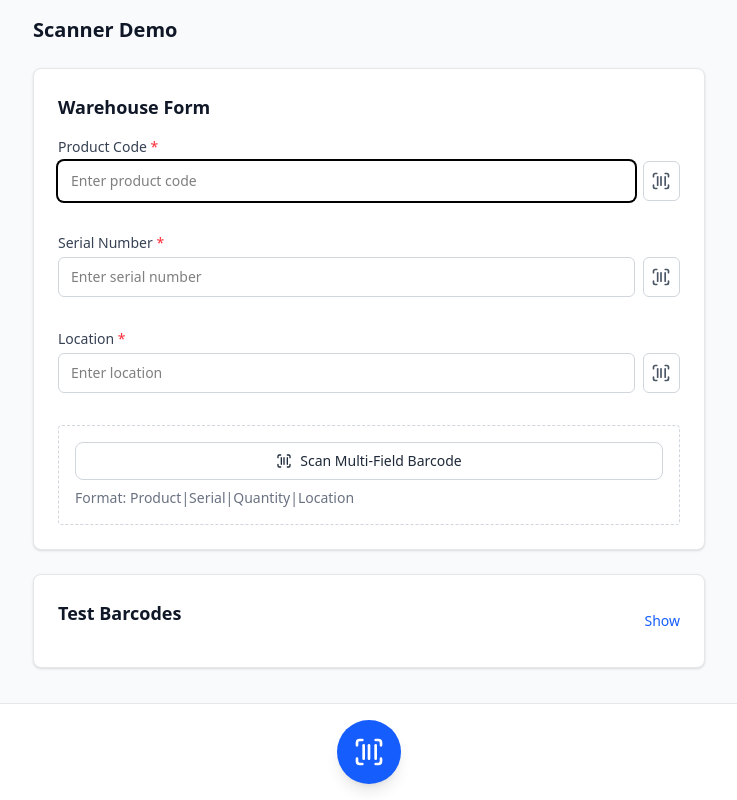
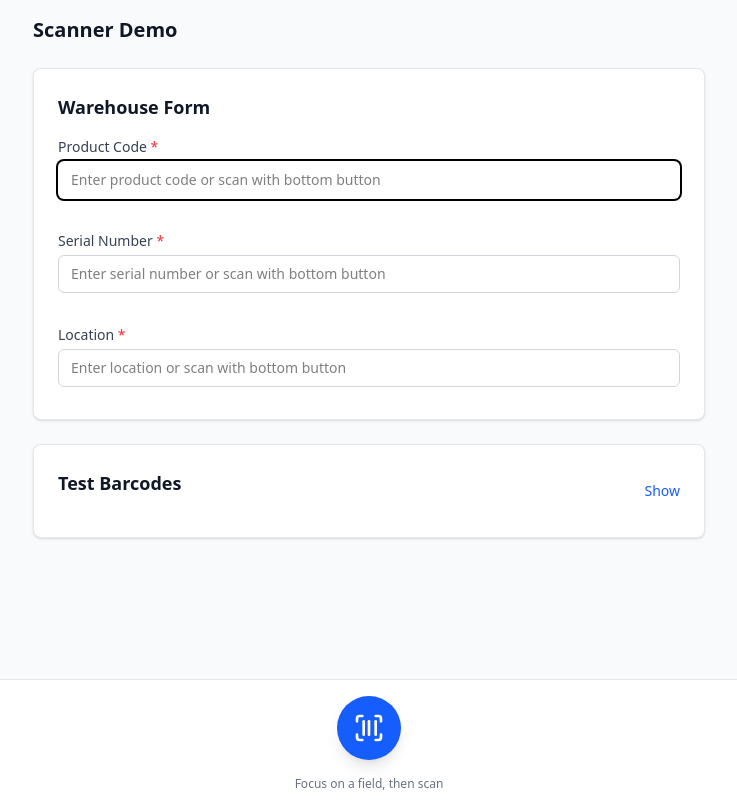
Before and after one commit to railsfactory-vishnuroshan/scanner-poc, a React (Vite) app: page / in a window 1280 px wide. Shown: the whole page, without its empty margins (271-1008 px from the left). Built offline with nearby package versions, Linux system fonts and the light colour scheme.

Commit message:
simplified

```diff
--- a/src/pages/BarcodeScannerDemoPage.tsx
+++ b/src/pages/BarcodeScannerDemoPage.tsx
@@ -1,7 +1,7 @@
 import { XMarkIcon } from '@heroicons/react/24/outline';
 import { zodResolver } from '@hookform/resolvers/zod';
 import * as Dialog from '@radix-ui/react-dialog';
-import { useState, useRef, useEffect, useMemo } from 'react';
+import { useState, useEffect, useCallback, useMemo } from 'react';
 import { useForm } from 'react-hook-form';
 import { z } from 'zod';
 import {Barcode} from '../components/Barcode';
@@ -29,18 +29,8 @@ export function BarcodeScannerDemoPage() {
   const [currentFocusIndex, setCurrentFocusIndex] = useState(0);
   const [showTestBarcodes, setShowTestBarcodes] = useState(false);
 
-  // Form field references for focus management
-  const productCodeRef = useRef<HTMLInputElement>(null);
-  const serialNumberRef = useRef<HTMLInputElement>(null);
-  const locationRef = useRef<HTMLInputElement>(null);
-
-  const fieldRefs = useMemo(() => ({
-    productCode: productCodeRef,
-    serialNumber: serialNumberRef,
-    location: locationRef,
-  }), []);
-
-  const fieldOrder: (keyof DemoFormData)[] = ['productCode', 'serialNumber', 'location'];
+  // Form field references for focus management (simplified)
+  const fieldOrder = useMemo(() => ['productCode', 'serialNumber', 'location'] as (keyof DemoFormData)[], []);
 
   const {
     register,
@@ -57,22 +47,36 @@ export function BarcodeScannerDemoPage() {
     },
   });
 
-  // Focus management functions
-  const focusNextField = () => {
+  // Focus management functions - memoized to prevent infinite loops
+  const updateCurrentFocus = useCallback((fieldName: keyof DemoFormData) => {
+    const index = fieldOrder.indexOf(fieldName);
+    setCurrentFocusIndex(index);
+    console.log('🎯 Focus updated:', fieldName, 'Index:', index);
+  }, [fieldOrder]);
+
+  const focusNextField = useCallback(() => {
     const nextIndex = (currentFocusIndex + 1) % fieldOrder.length;
     const nextField = fieldOrder[nextIndex];
-    fieldRefs[nextField].current?.focus();
+
+    // Find the input element by name and focus it
+    const nextInput = document.querySelector(`input[name="${nextField}"]`) as HTMLInputElement;
+    nextInput?.focus();
+
     setCurrentFocusIndex(nextIndex);
-  };
+    console.log('➡️ Moving to next field:', nextField, 'Index:', nextIndex);
+  }, [currentFocusIndex, fieldOrder]);
 
-  const getCurrentFocusedField = (): keyof DemoFormData => {
-    return fieldOrder[currentFocusIndex];
-  };
+  const getCurrentFocusedField = useCallback((): keyof DemoFormData => {
+    const field = fieldOrder[currentFocusIndex];
+    console.log('📍 Getting current focused field:', field, 'Index:', currentFocusIndex);
+    return field;
+  }, [fieldOrder, currentFocusIndex]);
 
   // Focus first field on mount
   useEffect(() => {
     const timer = setTimeout(() => {
-      productCodeRef.current?.focus();
+      const firstInput = document.querySelector('input[name="productCode"]') as HTMLInputElement;
+      firstInput?.focus();
     }, 100);
     return () => clearTimeout(timer);
   }, []);
@@ -81,62 +85,52 @@ export function BarcodeScannerDemoPage() {
   const sampleBarcodes = [
     {
       value: 'PROD123',
-      label: 'Single Field - Product Code',
-      description: 'Scans into product code field only',
-    },
-    {
-      value: 'PROD123|SN456789|5|ZONE-A',
-      label: 'Multi Field',
-      description: 'Scans into multiple fields: Product|Serial|Quantity|Location',
+      label: 'Product Code Example',
+      description: 'Focus product field and scan',
     },
     {
       value: 'SER987654321',
-      label: 'Single Field - Serial Number',
-      description: 'Scans into serial number field only',
+      label: 'Serial Number Example',
+      description: 'Focus serial field and scan',
     },
     {
       value: 'LOC-B2-SHELF-3',
-      label: 'Single Field - Location',
-      description: 'Scans into location field only',
+      label: 'Location Example',
+      description: 'Focus location field and scan',
+    },
+    {
+      value: 'ABC-XYZ-789',
+      label: 'Generic Barcode',
+      description: 'Can be scanned into any focused field',
     },
   ];
 
-  // Handle scan result
-  const handleScanResult = (scannedText: string) => {
-    if (activeField === 'multiple') {
-      // Demo: Parse barcode for multiple fields
-      // Format: "PROD123|SN456789|5|ZONE-A"
-      const parts = scannedText.split('|');
-      if (parts.length >= 4) {
-        setValue('productCode', parts[0]);
-        setValue('serialNumber', parts[1]);
+  // Handle scan result - memoized to prevent infinite loops in BarcodeScanner
+  const handleScanResult = useCallback((scannedText: string) => {
+    console.log('🔄 handleScanResult called:', { scannedText, activeField, currentFocusIndex });
 
-        setValue('location', parts[3]);
-      } else {
-        // Fallback: Use as product code if format doesn't match
-        setValue('productCode', scannedText);
-      }
-    } else if (activeField === 'bottom-menu') {
-      // Handle bottom menu scan - fill focused field and move to next
+    // Get the currently focused field and fill it
     const currentField = getCurrentFocusedField();
+    console.log('🎯 Filling focused field:', currentField, 'with value:', scannedText);
+
     setValue(currentField, scannedText);
+    console.log('✅ Field populated, moving to next field...');
+
+    // Move to next field for continuous scanning workflow
     focusNextField();
-    } else if (activeField) {
-      // Populate single field
-      setValue(activeField, scannedText);
-    }
+
+    console.log('🔒 Closing scanner...');
     setShowScanner(false);
     setActiveField(null);
-  };
+  }, [activeField, currentFocusIndex, getCurrentFocusedField, setValue, focusNextField]);
 
-  const openScanner = (field: keyof DemoFormData | 'multiple' | 'bottom-menu') => {
-    setActiveField(field);
+  const openScanner = () => {
+    console.log('📷 Opening scanner for currently focused field');
+    setActiveField('bottom-menu');  // Always use bottom-menu mode
     setShowScanner(true);
   };
 
-  const handleFormSubmit = (data: DemoFormData) => {
-    console.log('Form submitted:', data);
-    alert(`Form submitted with data: ${JSON.stringify(data, null, 2)}`);
+  const handleFormSubmit = () => {
     reset();
   };
 
@@ -159,21 +153,12 @@ export function BarcodeScannerDemoPage() {
                 <label htmlFor="productCode" className="label">
                   Product Code <span className="text-red-500">*</span>
                 </label>
-                <div className="flex gap-2">
                 <input
                   {...register('productCode')}
-                    ref={productCodeRef}
+                  onFocus={() => updateCurrentFocus('productCode')}
                   className={`text-input w-full ${errors.productCode ? 'border-red-500' : ''}`}
-                    placeholder="Enter product code"
+                  placeholder="Enter product code or scan with bottom button"
                 />
-                  <button
-                    type="button"
-                    onClick={() => openScanner('productCode')}
-                    className="icon-button"
-                  >
-                    <ScanBarcodeIcon className="size-5" />
-                  </button>
-                </div>
                 <div className="mt-1 h-1">
                   {errors.productCode && (
                     <p className="text-sm text-red-500">{errors.productCode.message}</p>
@@ -186,21 +171,12 @@ export function BarcodeScannerDemoPage() {
                 <label htmlFor="serialNumber" className="label">
                   Serial Number <span className="text-red-500">*</span>
                 </label>
-                <div className="flex gap-2">
                 <input
                   {...register('serialNumber')}
-                    ref={serialNumberRef}
+                  onFocus={() => updateCurrentFocus('serialNumber')}
                   className={`text-input w-full ${errors.serialNumber ? 'border-red-500' : ''}`}
-                    placeholder="Enter serial number"
+                  placeholder="Enter serial number or scan with bottom button"
                 />
-                  <button
-                    type="button"
-                    onClick={() => openScanner('serialNumber')}
-                    className="icon-button"
-                  >
-                    <ScanBarcodeIcon className="size-5" />
-                  </button>
-                </div>
                 <div className="mt-1 h-1">
                   {errors.serialNumber && (
                     <p className="text-sm text-red-500">{errors.serialNumber.message}</p>
@@ -213,40 +189,17 @@ export function BarcodeScannerDemoPage() {
                 <label htmlFor="location" className="label">
                   Location <span className="text-red-500">*</span>
                 </label>
-                <div className="flex gap-2">
                 <input
                   {...register('location')}
-                    ref={locationRef}
+                  onFocus={() => updateCurrentFocus('location')}
                   className={`text-input w-full ${errors.location ? 'border-red-500' : ''}`}
-                    placeholder="Enter location"
+                  placeholder="Enter location or scan with bottom button"
                 />
-                  <button
-                    type="button"
-                    onClick={() => openScanner('location')}
-                    className="icon-button"
-                  >
-                    <ScanBarcodeIcon className="size-5" />
-                  </button>
-                </div>
                 <div className="mt-1 h-1">
                   {errors.location && (
                     <p className="text-sm text-red-500">{errors.location.message}</p>
                   )}
                 </div>
-              </div>
-              {/* Multi-field scan button */}
-              <div className="rounded border border-dashed border-gray-300 p-4">
-                <button
-                  type="button"
-                  onClick={() => openScanner('multiple')}
-                  className="btn-secondary flex w-full items-center justify-center gap-2"
-                >
-                  <ScanBarcodeIcon className="size-4" />
-                  <span>Scan Multi-Field Barcode</span>
-                </button>
-                <p className="mt-2 text-sm text-gray-500">
-                  Format: Product|Serial|Quantity|Location
-                </p>
               </div>
             </form>
           </div>
@@ -295,11 +248,16 @@ export function BarcodeScannerDemoPage() {
         <div className="flex justify-center px-6 py-4">
           <button
             type="button"
-            onClick={() => openScanner('bottom-menu')}
+            onClick={openScanner}
             className="flex h-16 w-16 items-center justify-center rounded-full bg-blue-600 text-white shadow-lg hover:bg-blue-700 active:scale-95 transition-all"
           >
             <ScanBarcodeIcon className="size-8" />
           </button>
+        </div>
+        <div className="pb-2 text-center">
+          <p className="text-xs text-gray-500">
+            Focus on a field, then scan
+          </p>
         </div>
       </div>
 
```
Lines whose indentation alone changed are shown as unchanged.
